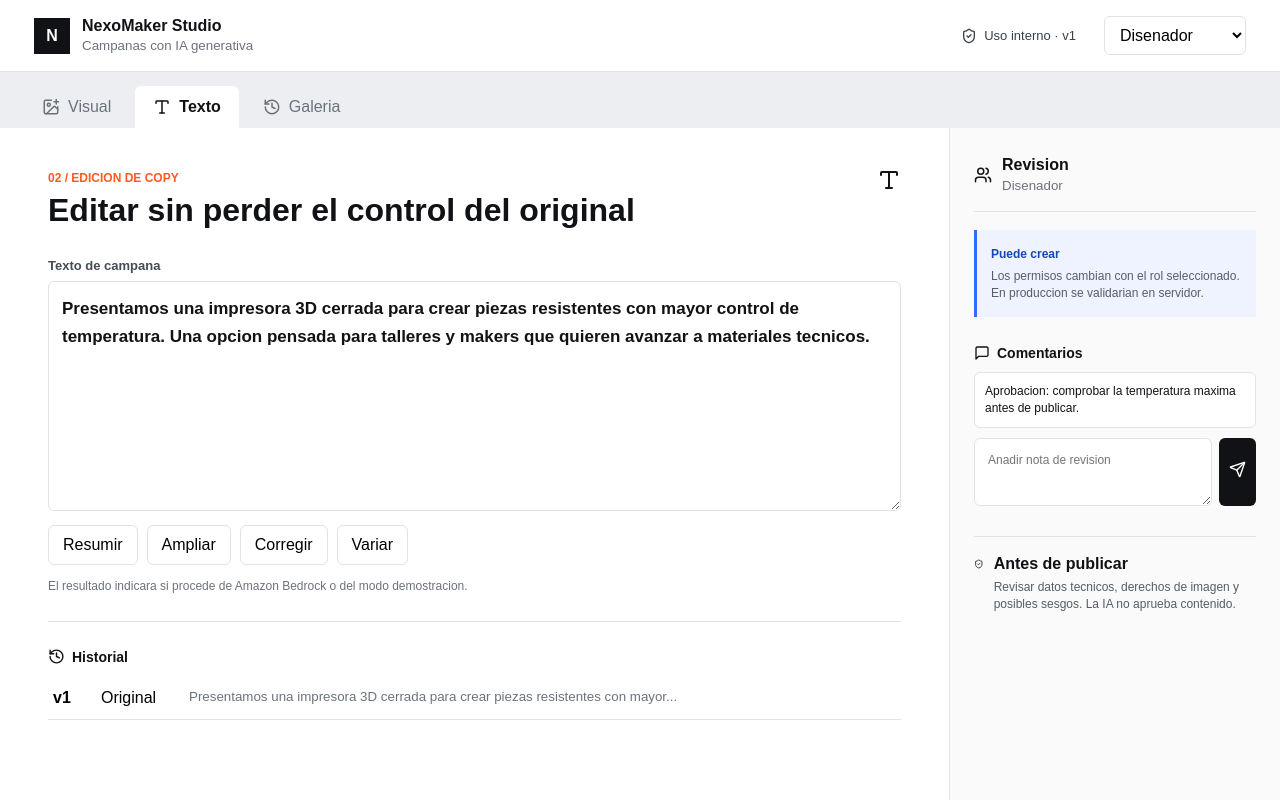
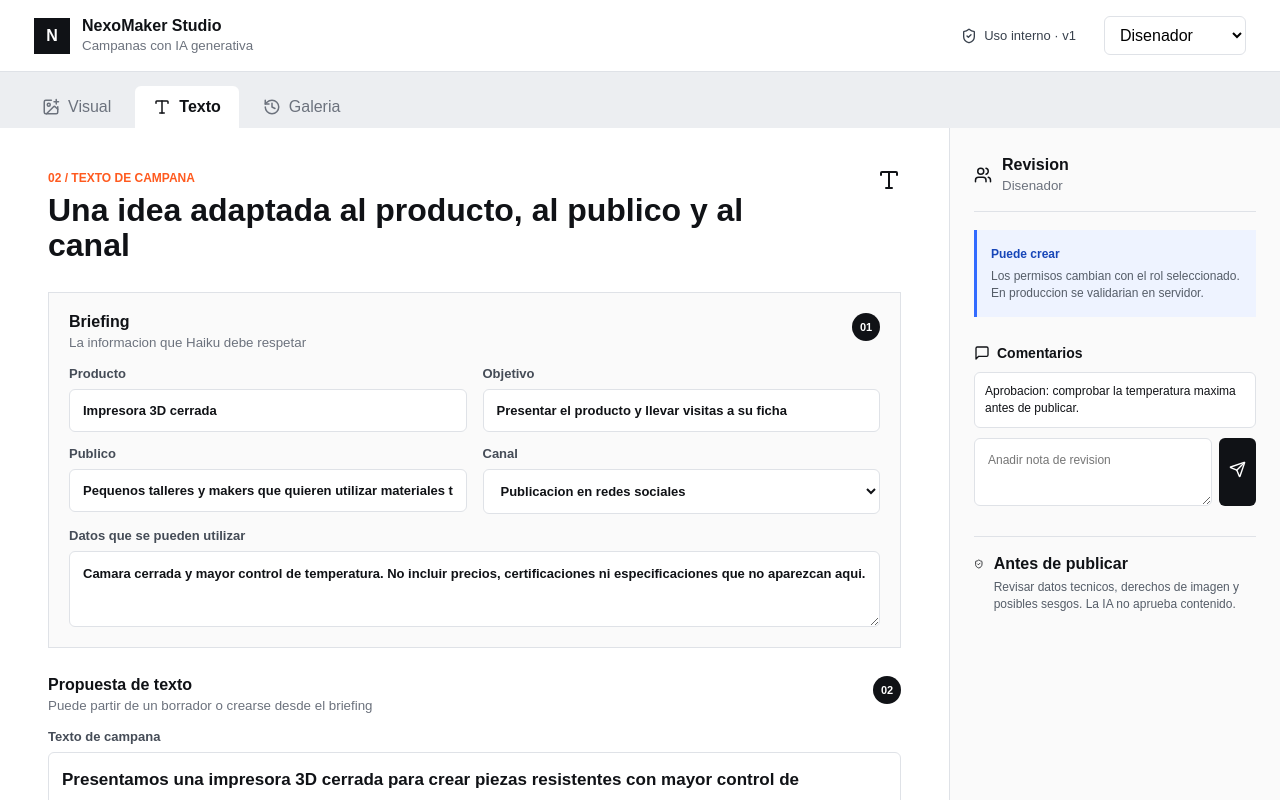
Before and after one commit to carlosgalan01/NexoMaker, a Next.js app in the folder studio/: page / in a window 1280 px wide. Both pictures are taken after a click on the button "Texto". Shown: the top 800 px of the page. Built offline with nearby package versions, Linux system fonts and the light colour scheme.

Commit message:
Convierte el editor de texto en un flujo de campaña
* Convierte el editor de texto en un flujo de campaña

* Convierte el editor de texto en un flujo de campaña

* Convierte el editor de texto en un flujo de campaña

* Convierte el editor de texto en un flujo de campaña

```diff
--- a/studio/app/api/text/route.ts
+++ b/studio/app/api/text/route.ts
@@ -2,6 +2,8 @@ import { NextResponse } from "next/server";
 import { signedBedrockFetch } from "../../../lib/bedrock";
 
 const instructions: Record<string, string> = {
+  crear: "Crea una primera propuesta de texto a partir del briefing. No anadas ningun dato que no aparezca en la informacion permitida.",
+  adaptar: "Adapta el texto al canal indicado. Conserva los hechos y cambia solo la estructura, la longitud y la llamada a la accion cuando sea necesario.",
   resumir: "Resume el texto conservando el mensaje comercial y los datos verificables.",
   ampliar: "Amplia el texto con informacion util, sin inventar especificaciones ni promesas.",
   corregir: "Corrige gramatica y estilo. Hazlo claro, directo y profesional.",
@@ -9,9 +11,12 @@ const instructions: Record<string, string> = {
 };
 
 export async function POST(request: Request) {
-  const { text, action, tone = "directo" } = await request.json();
-  if (!text?.trim() || !instructions[action]) {
+  const { text = "", action, tone = "directo", product = "", objective = "", audience = "", channel = "", facts = "" } = await request.json();
+  if (!instructions[action] || (action !== "crear" && !text?.trim())) {
     return NextResponse.json({ error: "Faltan el texto o la accion." }, { status: 400 });
+  }
+  if (action === "crear" && (!product.trim() || !objective.trim() || !audience.trim() || !facts.trim())) {
+    return NextResponse.json({ error: "Completa el briefing antes de crear la propuesta." }, { status: 400 });
   }
 
   if (!process.env.AWS_ACCESS_KEY_ID || !process.env.AWS_SECRET_ACCESS_KEY) {
@@ -21,8 +26,8 @@ export async function POST(request: Request) {
   const region = process.env.AWS_REGION || "eu-west-3";
   const modelId = process.env.BEDROCK_TEXT_MODEL_ID || "eu.anthropic.claude-haiku-4-5-20251001-v1:0";
   const body = JSON.stringify({
-    system: [{ text: "Eres el editor de NexoMaker Studio. Ayudas a crear contenido comercial claro y util. No inventes datos tecnicos, precios, certificaciones ni afirmaciones no proporcionadas. Devuelve solo el texto final." }],
-    messages: [{ role: "user", content: [{ text: `${instructions[action]} Tono: ${tone}.\n\n${text}` }] }],
+    system: [{ text: "Eres el editor de NexoMaker Studio. Preparas textos comerciales claros y utiles a partir de un briefing. No inventes datos tecnicos, precios, certificaciones ni afirmaciones no proporcionadas. Si faltan datos, evita la afirmacion. Devuelve solo el texto final, sin explicar el proceso." }],
+    messages: [{ role: "user", content: [{ text: `${instructions[action]}\n\nProducto: ${product}\nObjetivo: ${objective}\nPublico: ${audience}\nCanal: ${channel}\nTono: ${tone}\nInformacion permitida: ${facts}\n\nTexto actual:\n${text || "No existe todavia."}` }] }],
     inferenceConfig: { maxTokens: 700, temperature: 0.4 },
   });
 
@@ -52,6 +57,8 @@ export async function POST(request: Request) {
 
 function demoEdit(text: string, action: string) {
   const clean = text.trim().replace(/\s+/g, " ");
+  if (action === "crear") return "Descubre una impresora 3D cerrada pensada para talleres y makers que quieren trabajar con materiales tecnicos y mantener un mayor control de la temperatura. Consulta la ficha del producto antes de elegir tu configuracion.";
+  if (action === "adaptar") return `${clean}\n\nConsulta la ficha del producto para conocer todos los detalles.`;
   if (action === "resumir") return `${clean.slice(0, 180)}${clean.length > 180 ? "..." : ""}`;
   if (action === "ampliar") return `${clean}\n\nLa propuesta se completa con una imagen centrada en el producto, una llamada a la accion clara y especificaciones revisadas antes de publicar.`;
   if (action === "corregir") return clean.charAt(0).toUpperCase() + clean.slice(1).replace(/!+/g, ".");
--- a/studio/app/globals.css
+++ b/studio/app/globals.css
@@ -2,7 +2,7 @@
 * { box-sizing:border-box; }
 html { background:#eceef1; }
 body { margin:0; color:var(--ink); background:#eceef1; font-family:Arial, Helvetica, sans-serif; letter-spacing:0; }
-button, select, textarea { font:inherit; }
+button, select, textarea, input { font:inherit; }
 button { cursor:pointer; }
 .topbar { height:72px; display:flex; align-items:center; gap:28px; padding:0 34px; background:#fff; border-bottom:1px solid var(--line); }
 .brand { display:flex; align-items:center; gap:12px; margin-right:auto; }
@@ -21,9 +21,18 @@ button { cursor:pointer; }
 h1 { margin:7px 0 0; max-width:720px; font-size:32px; line-height:1.08; }
 h2 { font-size:14px; display:flex; align-items:center; gap:7px; }
 label { display:flex; flex-direction:column; gap:8px; color:#454c57; font-size:13px; font-weight:700; }
-textarea, .field-row select { width:100%; border:1px solid var(--line); border-radius:6px; background:#fff; color:var(--ink); padding:13px; }
+textarea, input, .field-row select { width:100%; border:1px solid var(--line); border-radius:6px; background:#fff; color:var(--ink); padding:13px; }
 textarea { min-height:100px; resize:vertical; line-height:1.45; }
 .editor { min-height:230px; font-size:17px; line-height:1.65; }
+.briefing { margin-bottom:28px; padding:20px; border:1px solid var(--line); background:#fafafa; }
+.briefing-heading, .copy-heading { display:flex; align-items:flex-start; justify-content:space-between; margin-bottom:16px; }
+.briefing-heading div, .copy-heading div { display:flex; flex-direction:column; gap:4px; }
+.briefing-heading small, .copy-heading small { color:var(--muted); font-weight:400; }
+.briefing-heading>span, .copy-heading>span { display:grid; place-items:center; width:28px; height:28px; border-radius:50%; color:#fff; background:var(--ink); font-size:11px; font-weight:800; }
+.briefing .field-row { margin:0 0 14px; }
+.facts { min-height:76px; }
+.copy-heading { margin-top:4px; }
+.create-copy { margin-top:14px; }
 .field-row { display:grid; grid-template-columns:1fr 1fr; gap:16px; margin:16px 0; }
 .primary { display:flex; align-items:center; justify-content:center; gap:8px; width:100%; border:0; border-radius:6px; padding:14px; background:var(--ink); color:#fff; font-weight:800; }
 button:disabled { opacity:.48; cursor:not-allowed; }
--- a/studio/app/page.tsx
+++ b/studio/app/page.tsx
@@ -15,6 +15,11 @@ export default function StudioPage() {
   const [style, setStyle] = useState("fotografia de producto");
   const [image, setImage] = useState("/campaign-demo.webp");
   const [gallery, setGallery] = useState<GalleryItem[]>([]);
+  const [product, setProduct] = useState("Impresora 3D cerrada");
+  const [objective, setObjective] = useState("Presentar el producto y llevar visitas a su ficha");
+  const [audience, setAudience] = useState("Pequenos talleres y makers que quieren utilizar materiales tecnicos");
+  const [channel, setChannel] = useState("Publicacion en redes sociales");
+  const [facts, setFacts] = useState("Camara cerrada y mayor control de temperatura. No incluir precios, certificaciones ni especificaciones que no aparezcan aqui.");
   const [text, setText] = useState(starterText);
   const [versions, setVersions] = useState<Version[]>([{ id: 1, text: starterText, action: "Original" }]);
   const [comment, setComment] = useState("");
@@ -41,7 +46,11 @@ export default function StudioPage() {
   async function editText(action: string) {
     if (!canGenerate) return;
     setLoading(true);
-    const response = await fetch("/api/text", { method: "POST", headers: { "Content-Type": "application/json" }, body: JSON.stringify({ text, action, tone: "claro y profesional" }) });
+    const response = await fetch("/api/text", {
+      method: "POST",
+      headers: { "Content-Type": "application/json" },
+      body: JSON.stringify({ text, action, product, objective, audience, channel, facts, tone: "claro y directo" }),
+    });
     const data = await response.json();
     setLoading(false);
     if (!response.ok) return setNotice(data.error || "No se pudo editar el texto.");
@@ -84,9 +93,23 @@ export default function StudioPage() {
           </>}
 
           {tab === "texto" && <>
-            <div className="section-title"><div><span>02 / EDICION DE COPY</span><h1>Editar sin perder el control del original</h1></div><Type /></div>
+            <div className="section-title"><div><span>02 / TEXTO DE CAMPANA</span><h1>Una idea adaptada al producto, al publico y al canal</h1></div><Type /></div>
+            <div className="briefing">
+              <div className="briefing-heading"><div><strong>Briefing</strong><small>La informacion que Haiku debe respetar</small></div><span>01</span></div>
+              <div className="field-row">
+                <label>Producto<input value={product} onChange={(event) => setProduct(event.target.value)} /></label>
+                <label>Objetivo<input value={objective} onChange={(event) => setObjective(event.target.value)} /></label>
+              </div>
+              <div className="field-row">
+                <label>Publico<input value={audience} onChange={(event) => setAudience(event.target.value)} /></label>
+                <label>Canal<select value={channel} onChange={(event) => setChannel(event.target.value)}><option>Publicacion en redes sociales</option><option>Correo comercial</option><option>Banner de la tienda</option><option>Ficha de producto</option></select></label>
+              </div>
+              <label>Datos que se pueden utilizar<textarea className="facts" value={facts} onChange={(event) => setFacts(event.target.value)} /></label>
+            </div>
+            <div className="copy-heading"><div><strong>Propuesta de texto</strong><small>Puede partir de un borrador o crearse desde el briefing</small></div><span>02</span></div>
             <label>Texto de campana<textarea className="editor" value={text} onChange={(event) => setText(event.target.value)} /></label>
-            <div className="actions">{["resumir", "ampliar", "corregir", "variar"].map((action) => <button key={action} onClick={() => editText(action)} disabled={loading || !canGenerate}>{action}</button>)}</div>
+            <button className="primary create-copy" onClick={() => editText("crear")} disabled={loading || !canGenerate}><Sparkles size={18} /> {loading ? "Preparando..." : "Crear propuesta desde el briefing"}</button>
+            <div className="actions">{["adaptar", "resumir", "ampliar", "corregir", "variar"].map((action) => <button key={action} onClick={() => editText(action)} disabled={loading || !canGenerate}>{action === "adaptar" ? "adaptar al canal" : action}</button>)}</div>
             <p className="notice">{notice}</p>
             <div className="history"><h2><History size={17} /> Historial</h2>{versions.slice().reverse().map((version, index) => <button key={version.id} onClick={() => setText(version.text)}><strong>v{versions.length - index}</strong><span>{version.action}</span><small>{version.text.slice(0, 76)}...</small></button>)}</div>
           </>}
```
Also changed, not shown: 1 other file (tests, documents, lock files or other folders).
